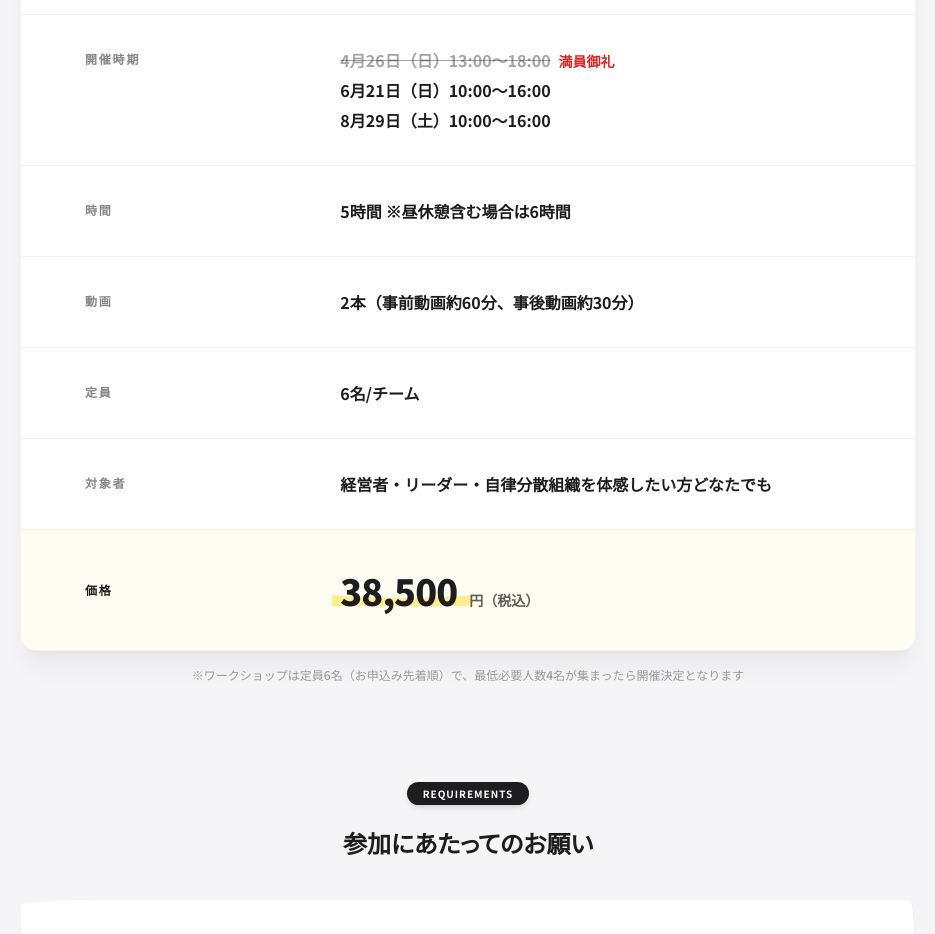
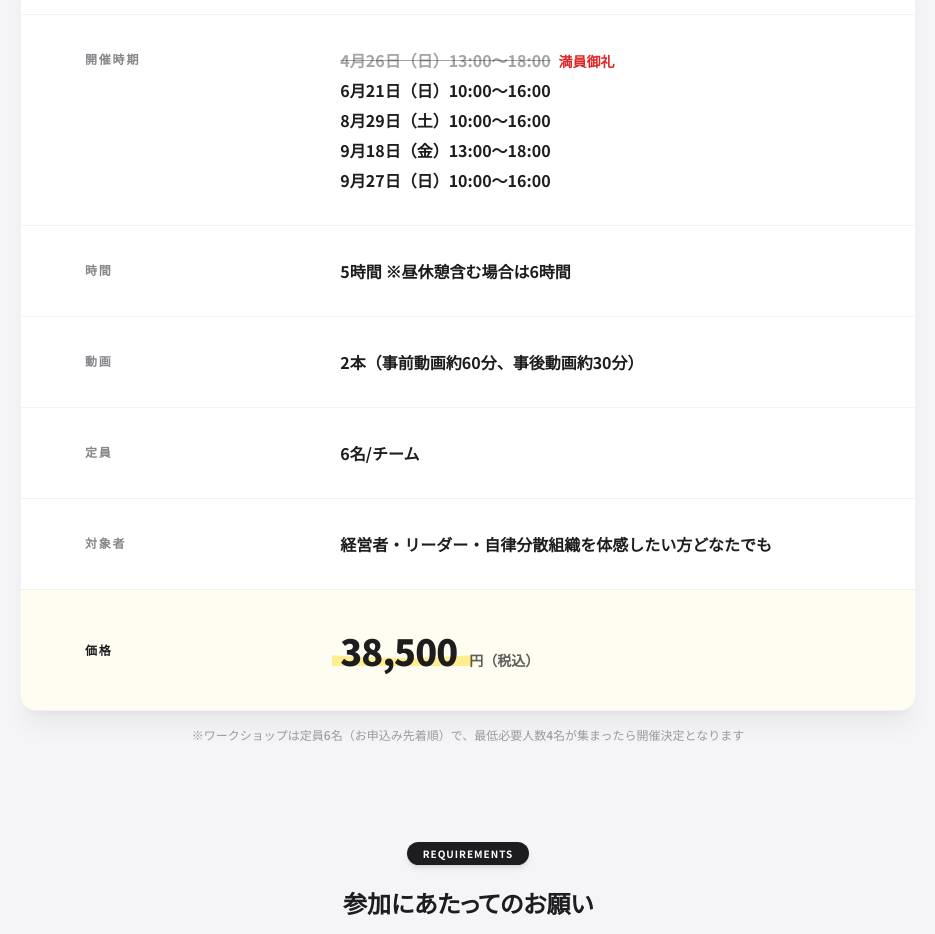
Before and after one commit to ke007007/dxo_seminar, a React (Vite) app: page / in a window 1280 px wide. Shown: the part 8460-9394 px from the top of the page, without its empty margins (172-1107 px from the left). Built offline with nearby package versions, Linux system fonts and the light colour scheme; a web font is replaced by a local one.

Commit message:
feat: 9/18・9/27の開催日程を追加

```diff
--- a/components/Overview.tsx
+++ b/components/Overview.tsx
@@ -27,6 +27,8 @@ export const Overview: React.FC = () => {
                             <span><span className="line-through text-brand-black/40">4月26日（日）13:00～18:00</span><span className="text-red-600 font-black ml-2 text-sm">満員御礼</span></span>
                             <span>6月21日（日）10:00〜16:00</span>
                             <span>8月29日（土）10:00〜16:00</span>
+                            <span>9月18日（金）13:00〜18:00</span>
+                            <span>9月27日（日）10:00〜16:00</span>
                             {/* 日程調整中に戻す場合は上の行をコメントアウトし、下の2行のコメントを外す
                             <span>開催日程 調整中</span>
                             <span className="text-xs font-normal text-brand-gray">※参加希望の方は申込formより登録下さい。<br />　次回日程が決定次第ご連絡させていただきます。</span>
--- a/index.html
+++ b/index.html
@@ -112,7 +112,9 @@
       "organizer": { "@type": "Organization", "name": "手放す経営ラボラトリー", "url": "https://dxo.tebanasu-lab.com/" },
       "subEvent": [
         { "@type": "Event", "name": "1day体験会 6月21日回", "startDate": "2026-06-21T10:00:00+09:00", "endDate": "2026-06-21T16:00:00+09:00" },
-        { "@type": "Event", "name": "1day体験会 8月29日回", "startDate": "2026-08-29T10:00:00+09:00", "endDate": "2026-08-29T16:00:00+09:00" }
+        { "@type": "Event", "name": "1day体験会 8月29日回", "startDate": "2026-08-29T10:00:00+09:00", "endDate": "2026-08-29T16:00:00+09:00" },
+        { "@type": "Event", "name": "1day体験会 9月18日回", "startDate": "2026-09-18T13:00:00+09:00", "endDate": "2026-09-18T18:00:00+09:00" },
+        { "@type": "Event", "name": "1day体験会 9月27日回", "startDate": "2026-09-27T10:00:00+09:00", "endDate": "2026-09-27T16:00:00+09:00" }
       ]
     }
     </script>
```
